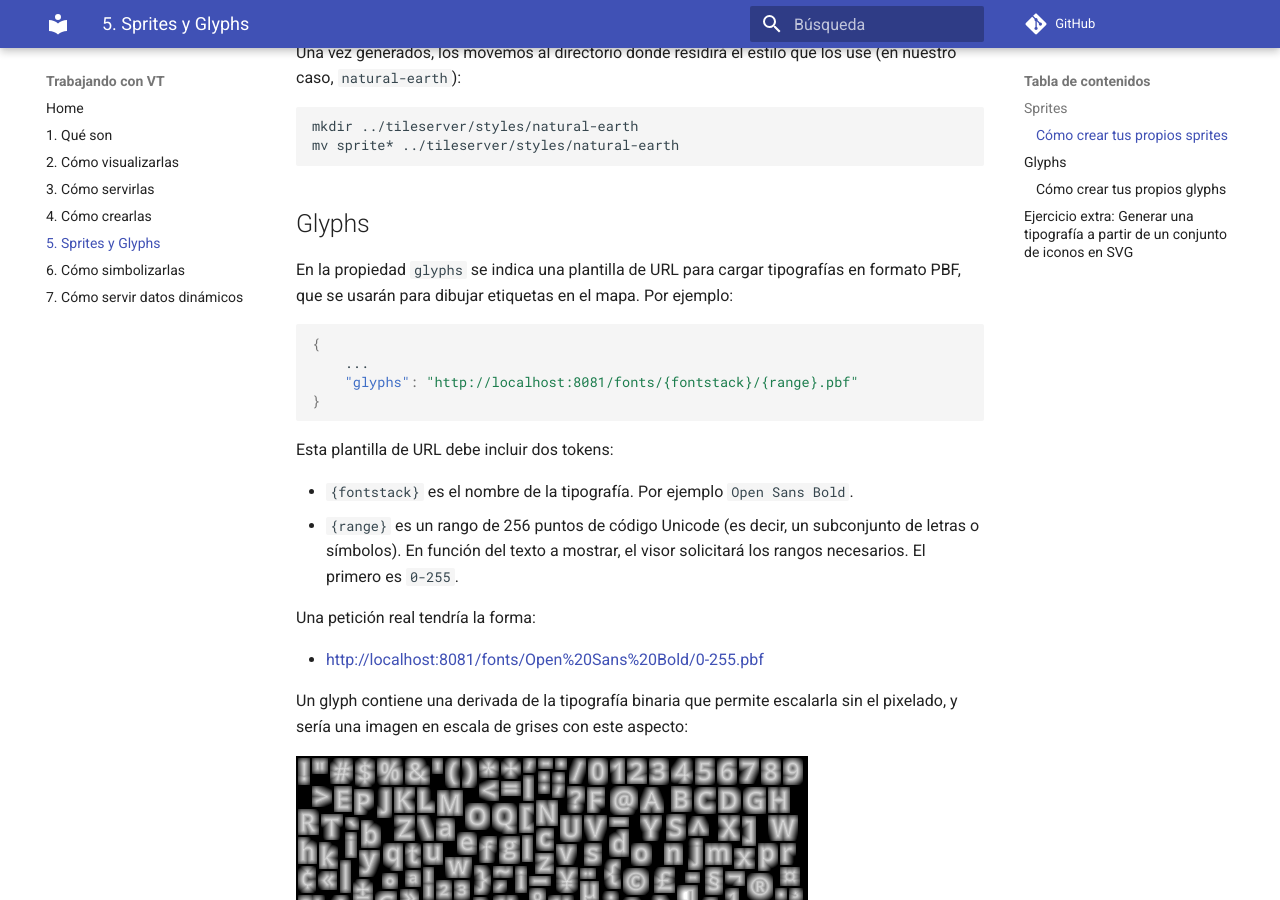
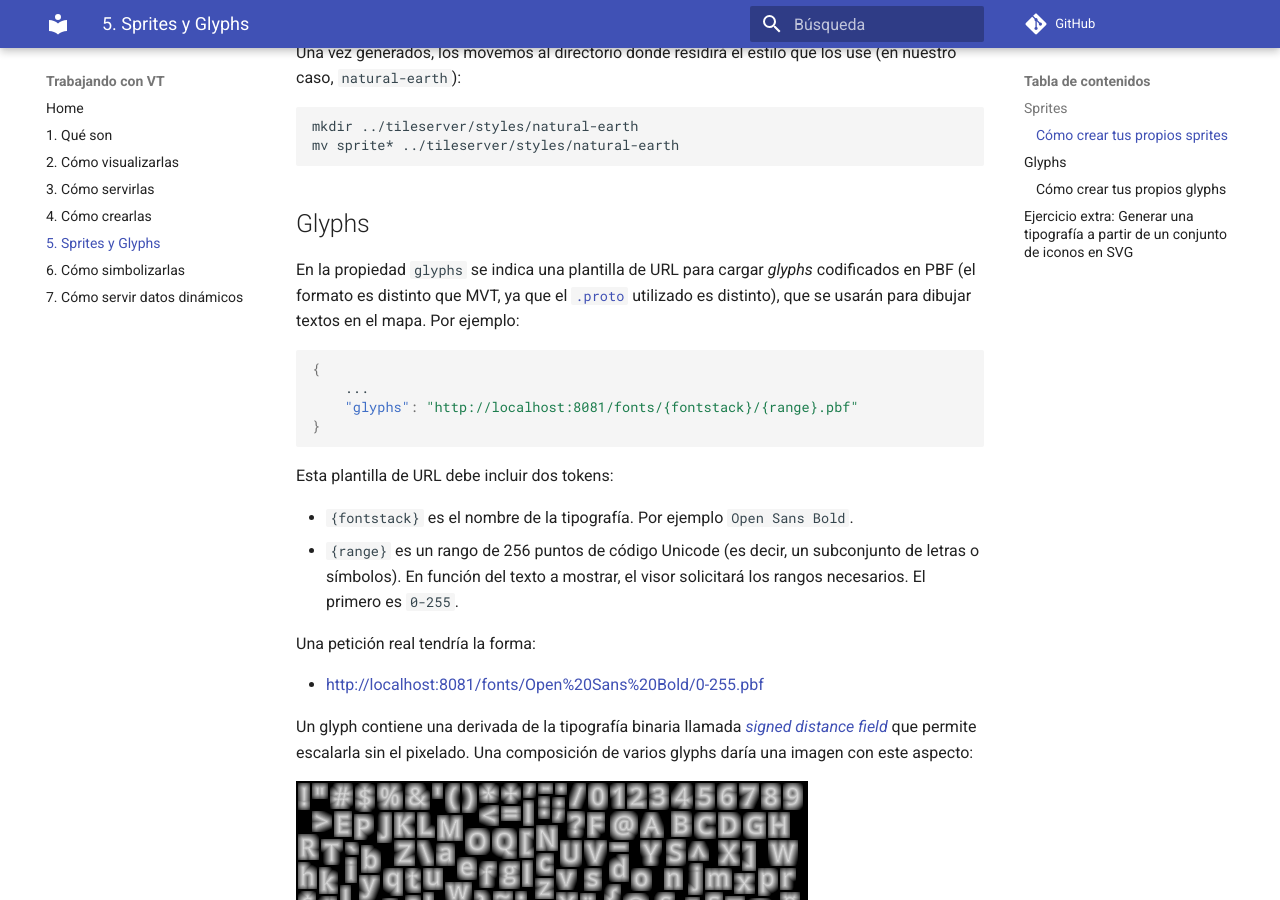
Before and after one commit to geoinquiets/taller-vt, an MkDocs documentation site: the page built from docs/5_sprites_glyphs.md, in a window 1280 px wide and 900 px high, scrolled down 1986 px. Built offline with MkDocs 1.6.1 and Material for MkDocs 9.7.7, drawn with Linux system fonts in a browser that asks for light colours; comment, search, counter and statistics services are not loaded; old or Windows-style settings are respelled for this version of MkDocs.

````diff
--- a/docs/5_sprites_glyphs.md
+++ b/docs/5_sprites_glyphs.md
@@ -87,8 +87,9 @@ mv sprite* ../tileserver/styles/natural-earth
 
 ## Glyphs
 
-En la propiedad `glyphs` se indica una plantilla de URL para cargar tipografías en formato PBF, que se usarán para
-dibujar etiquetas en el mapa. Por ejemplo:
+En la propiedad `glyphs` se indica una plantilla de URL para cargar *glyphs* codificados en PBF (el formato es
+distinto que MVT, ya que el [`.proto`](https://github.com/mapbox/glyph-pbf-composite/blob/master/proto/glyphs.proto)
+utilizado es distinto), que se usarán para dibujar textos en el mapa. Por ejemplo:
 
 ```json
 {
@@ -106,8 +107,8 @@ Una petición real tendría la forma:
 
 * http://localhost:8081/fonts/Open%20Sans%20Bold/0-255.pbf
 
-Un glyph contiene una derivada de la tipografía binaria que permite escalarla sin el pixelado, y sería una imagen en
- escala de grises con este aspecto:
+Un glyph contiene una derivada de la tipografía binaria llamada [*signed distance field*](https://www.youtube.com/watch?v=d8cfgcJR9Tk)
+que permite escalarla sin el pixelado. Una composición de varios glyphs daría una imagen con este aspecto:
 
 ![Signed Distance Field Glyph](img/signed_distance_field.png)
 
@@ -143,7 +144,7 @@ además de la recién generada "Comic Sans".
 Finalmente, copiaremos el contenido de `_output` al directorio `tileserver/fonts`:
 
 ```bash
-cp -r _output/* ../tileserver/fonts
+\cp -r _output/* ../tileserver/fonts
 ```
 
 Para que el tileserver publique estos recursos, hay que añadir una propiedad a `tileserver/config.json`:
````
Also changed, not shown: docs/2_visor_simple.md (+2 -2 lines), docs/4_tippecanoe.md (+3 -2 lines), docs/6_estilos.md (+49 -33 lines), docs/7_servidor_dinamico.md (+6 -5 lines).
